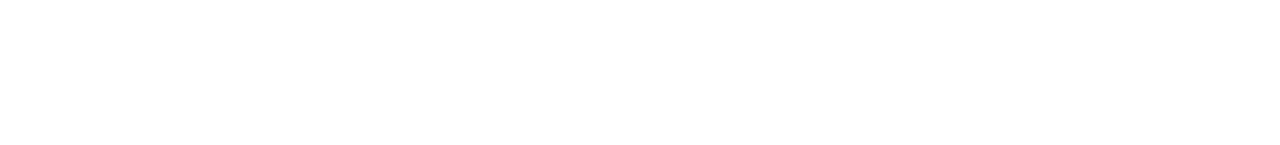
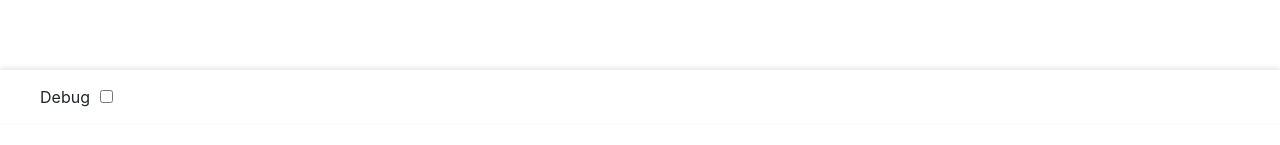
Before and after one commit to am-MongoDB/MAIT_React, a React (Create React App) app: page / in a window 1280 px wide. Shown: the part 677-822 px from the top of the page. Built offline with nearby package versions, Linux system fonts and the light colour scheme; a web font is replaced by a local one.

Commit message:
Add stoggle to show/hide state and events

```diff
--- a/src/App.js
+++ b/src/App.js
@@ -1,23 +1,30 @@
 import { useState, createContext } from 'react';
 import PickRole from './components/PickRole';
 import Host from './components/Host';
+import Footer from './components/Footer';
 import './css/App.css';
 
-// Used for controlling host vs. participant role
+// Used for values that can be read/set from any component
 export const UserContext = createContext(null);
 
 function App() {
   const [role, setRole] = useState('tbd');
+  const [debug, setDebug] = useState(false);
 
   return (
     <div className="App">
       <UserContext.Provider
-          value={
-            { role: role, setRole: setRole }
-      }>
+          value={{
+            role: role,
+            setRole: setRole,
+            debug: debug,
+            setDebug: setDebug
+          }}
+      >
         {role === 'tbd' && <h1>Welcome to the MongoDB Audience Interaction Tool (MAIT)</h1>}
-        {role === 'tbd' && <PickRole setRole={setRole}/>}
+        {role === 'tbd' && <PickRole/>}
         {role === 'host' && <Host/>}
+        <Footer/>
       </UserContext.Provider>
     </div>
   );
--- /dev/null
+++ b/src/components/Footer.jsx
@@ -0,0 +1,26 @@
+import { useState, useContext } from 'react';
+import { UserContext } from '../App';
+
+export default function Footer() {
+  const { debug, setDebug } = useContext(UserContext);
+  const [checked, setChecked] = useState(debug);
+
+  function handleChange() {
+    setDebug(!checked);
+    setChecked(!checked);
+  }
+
+  return (
+    <div className="space-above" id="footer">
+      <div className="footer">
+        <label htmlFor="debug-checkbox">Debug</label>
+        <input
+          type="checkbox"
+          className="checkbox"
+          checked={checked}
+          onChange={handleChange}
+        />
+      </div>
+    </div>
+  );
+}
--- a/src/components/SessionStarted.jsx
+++ b/src/components/SessionStarted.jsx
@@ -9,11 +9,10 @@
 import FollowUp from './FollowUp';
 
 export default function SessionStarted({ session }) {
-    const { role } = useContext(UserContext);
+    const { role, debug } = useContext(UserContext);
     const [error, setError] = useState(null);
     const [sessionData, setSessionData] = useState(null);
     const [latestEvent, setLatestEvent] = useState(null);
-    const [winningOption, setWinningOption] = useState(null);
     const [joining, setJoining] = useState(false);
     const participantURL = `${window.location.origin}${window.location.pathname}?session=${session}`;
 
@@ -70,7 +69,7 @@
                     />
                     {sessionData.followUp && <FollowUp message={sessionData.followUp}/>}
                     {role === 'host' && <AdvanceButton sessionId={session}/>}
-                    <div className="formatted-session-data">
+                    {debug && <div className="formatted-session-data">
                         <h4>Current state</h4>
                         <SyntaxHighlighter language="json" style={docco}>
                             {JSON.stringify(sessionData, null, 2)}
@@ -79,7 +78,7 @@
                         <SyntaxHighlighter language="json" style={docco}>
                             {JSON.stringify(latestEvent, null, 2)}
                         </SyntaxHighlighter>
-                    </div>
+                    </div>}
                 </div>
             )}
             {error && <p className="error">{error}</p>}
--- a/src/css/App.css
+++ b/src/css/App.css
@@ -68,7 +68,14 @@
 }
 
 div.space-above {
-  margin-top: 53px;
+  position: fixed;  /* Position the div relative to the window */
+  bottom: 0;        /* Align it to the bottom */
+  width: 100%;      /* Make the div span the full width of the window */
+  margin: 0;        /* Remove any margin that may offset its position */
+  background-color: #fff;  /* You can set a background color if needed */
+  padding: 10px;    /* Optional: add some padding */
+  box-shadow: 0 -2px 5px rgba(0, 0, 0, 0.1);  /* Optional: subtle shadow effect */
+  z-index: 1000;    /* Ensure it's above other content */
 }
 
 div.error-message {
@@ -181,6 +188,15 @@
   margin-top: 30px;
 }
 
+div.footer {
+  margin-left: 30px;
+  text-align: left;
+}
+
+input[type="checkbox"] {
+  margin: 10px;
+}
+
 input[type="checkbox"]:checked {
   accent-color: var(--light-highlight);
 }
```
